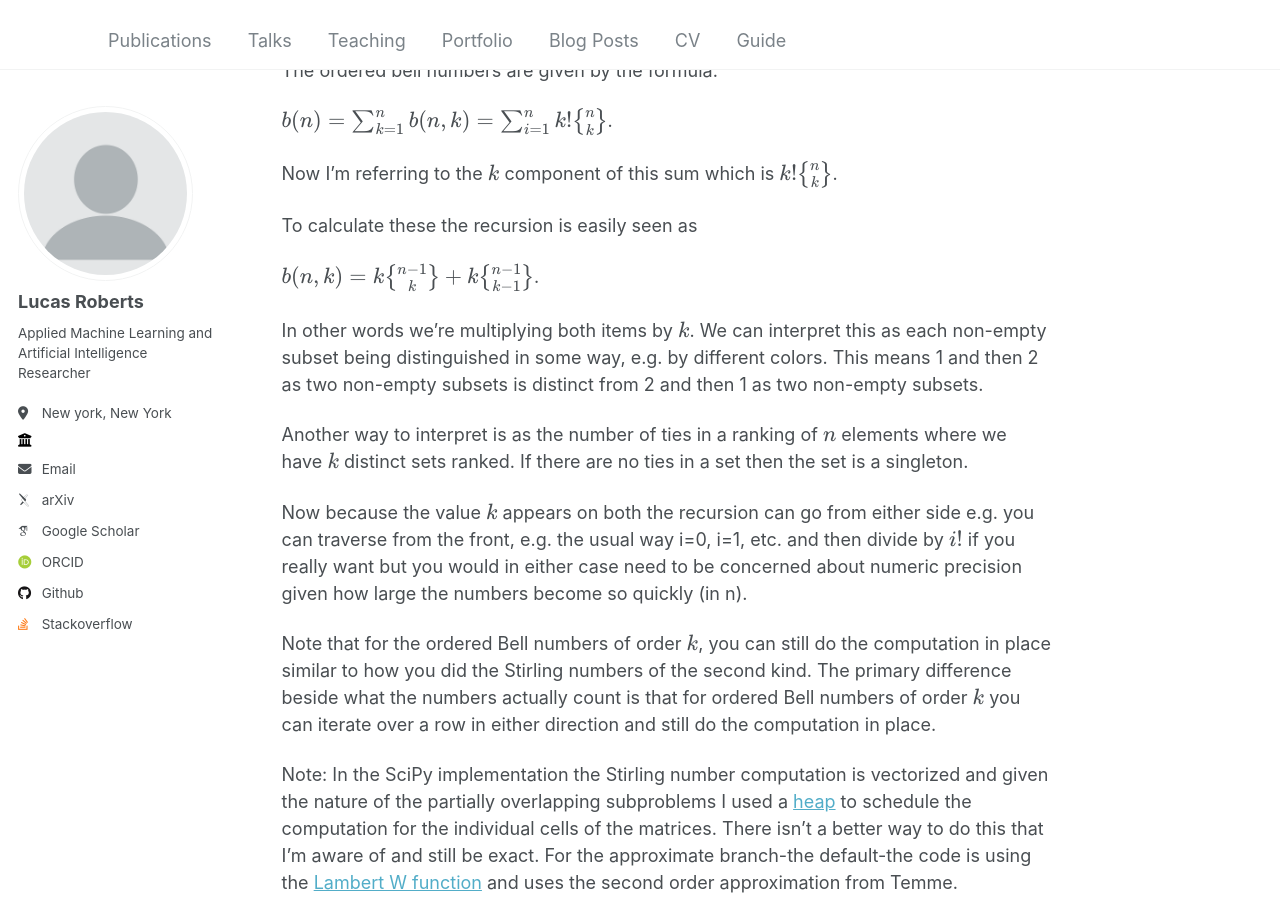
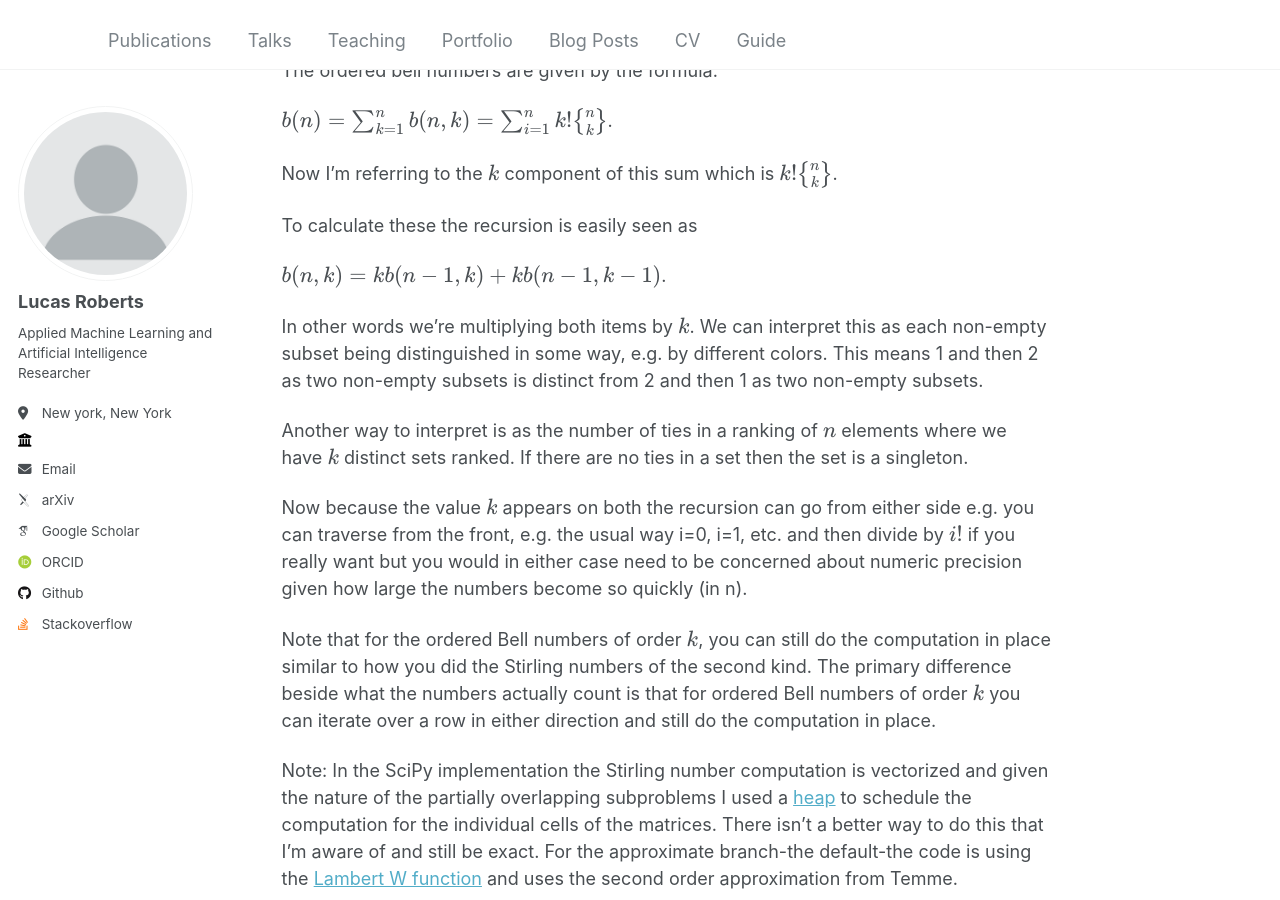
Before and after one commit to rlucas7/rlucas7.github.io, a Jekyll site: the page built from _posts/2024-10-14-blog-post.md, in a window 1280 px wide and 900 px high, scrolled down 2345 px. Built offline with Jekyll 4.4.1, drawn with Linux system fonts in a browser that asks for light colours; some web fonts are replaced.

Commit message:
correct ordered bell dp recursion

```diff
--- a/_posts/2024-10-14-blog-post.md
+++ b/_posts/2024-10-14-blog-post.md
@@ -108,7 +108,7 @@ $$k!{n \brace k}$$.
 
 To calculate these the recursion is easily seen as
 
-$$b(n,k) = k{n-1 \brace k} + k{n-1 \brace k-1}$$.
+$$b(n,k) = kb(n-1, k) + kb(n-1,k-1)$$.
 
 In other words we're multiplying both items by $$k$$.
 We can interpret this as each non-empty subset being distinguished in some way,
```
